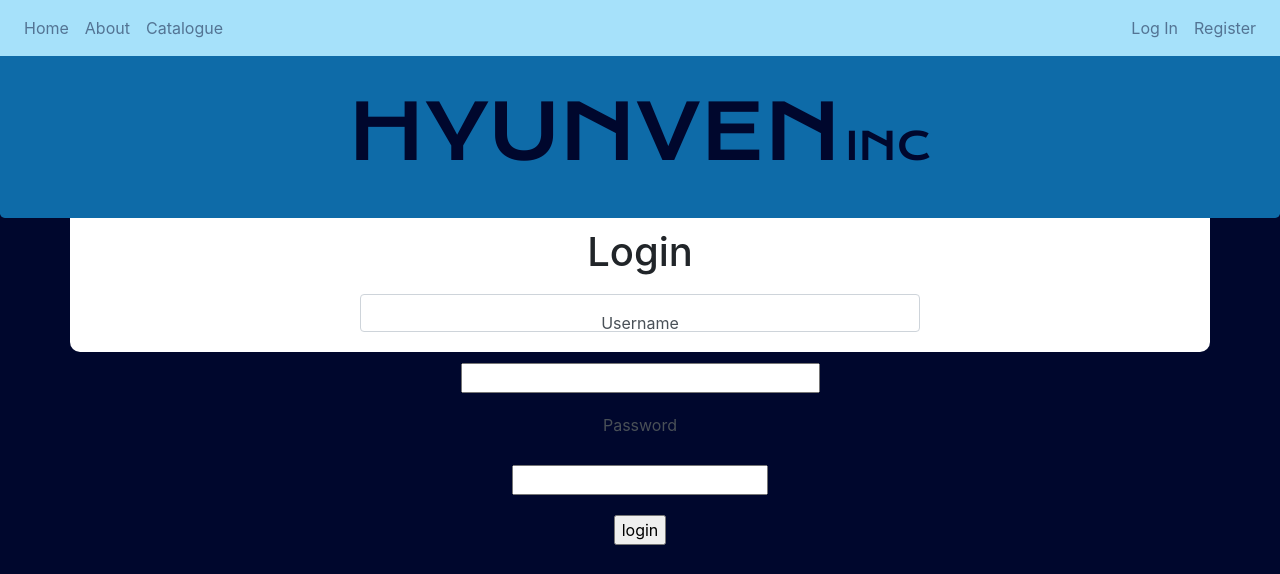
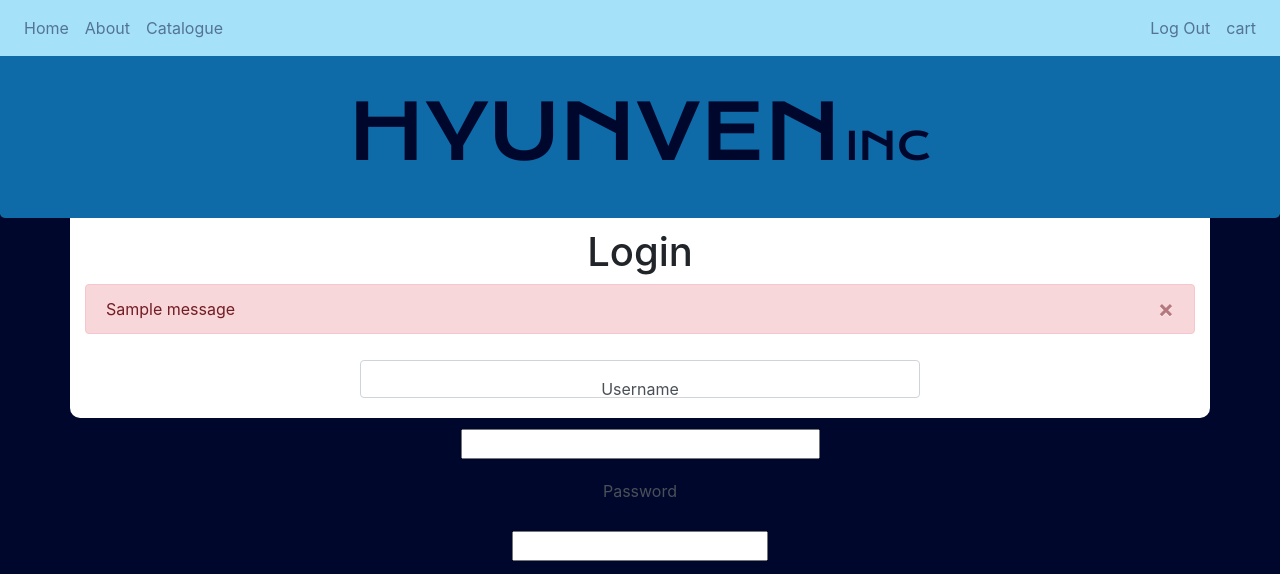
Before and after one commit to stevensadh95/hyunven, a Flask app: page /login in a window 1280 px wide. Shown: the top 574 px of the page. Run offline with Flask 2, Linux system fonts and the light colour scheme; one stand-in notice (Sample message) is shown; some libraries are stand-ins or nearby versions.

Commit message:
my changes

```diff
--- a/hyunven-v2/app.py
+++ b/hyunven-v2/app.py
@@ -1,4 +1,4 @@
-from flask import Flask,render_template,redirect,url_for,request
+from flask import Flask,render_template,redirect,url_for,request,flash
 from flask_sqlalchemy import SQLAlchemy
 import tempfile
 import os.path
@@ -120,6 +120,12 @@ def E30CYS():
 #End Functions
 #End Catalogue
 
+
+@app.route('/index_protected')
+# @login_required
+def index_protected():
+    return render_template("index_protected.html")
+
 @app.route('/register', methods=['GET','POST'])
 def register():
     form = SignupForm()
@@ -135,7 +141,7 @@ def register():
                 db.session.add(new_user)
                 db.session.commit()
                 login_user(new_user)
-                return "user added"
+                return redirect("/index_protected")
 
         else:
             return "form didn't validate"
@@ -154,11 +160,14 @@ def login():
             if user:
                 if user.password == form.password.data:
                     login_user(user)
-                    return "User logged in"
+                    return redirect(url_for('index_protected'))
                 else:
-                    return "Wrong password"
+                    flash("Incorrect Password")
+                    return redirect("/login")
             else:
-                return "No User with that username"
+                flash("No user found with that username")
+                return redirect("/login")
+
     else:
         return "form not validated"
 
@@ -168,10 +177,7 @@ if __name__ == '__main__':
     app.run(port=5000, host='localhost', debug=True)
 
 
-@app.route('/protected')
-@login_required
-def protected():
-    return "protected area"
+
 
 
 @app.route("/logout")
--- a/hyunven-v2/templates/login.html
+++ b/hyunven-v2/templates/login.html
@@ -8,6 +8,18 @@
     </div>
     <div id="insides" class="container content">
         <h1 class="text-center">Login</h1>
+
+        {% with messages = get_flashed_messages() %}
+  {% if messages %}
+    {% for message in messages %}
+      <div class="alert alert-danger alert-dismissible" role="alert">
+      <button type="button" class="close" data-dismiss="alert" aria-label="Close"><span aria-hidden="true">&times;</span></button>
+      <!-- <strong>Title</strong> --> {{ message }}
+      </div>
+    {% endfor %}
+  {% endif %}
+{% endwith %}
+
         <form method="POST" action="/login">
             {{ form.hidden_tag() }}
             <div class="row">
--- a/hyunven-v2/templates/menu.html
+++ b/hyunven-v2/templates/menu.html
@@ -36,21 +36,13 @@
                 </div>
                 <div class="pull-right">
                     <ul class="navbar-nav mr-auto mt-2 mt-lg-0">
-                        {% if not session.logged_in %}
+
                         <li class="nav-item">
-                            <a class="nav-link" href="{{ url_for('login') }}">Log In</a>
+                            <a class="nav-link" href="{{ url_for('index') }}">Log Out</a>
                         </li>
                         <li class="nav-item">
-                            <a class="nav-link" href="{{ url_for('register') }}">Register</a>
+                            <a class="nav-link" href="{{ url_for('register') }}">cart</a>
                         </li>
-                        {% else %}
-                        <li class="nav-item">
-                            <a class="nav-link" href="#">Cart</a>
-                        </li>
-                        <li class="nav-item">
-                                <a class="nav-link" href="#">Log Out</a>
-                        </li>
-                        {% endif %}
                     </ul>
                 </div>
         </nav>
```
Also changed, not shown: hyunven-v2/templates/index.html (+8 -4 lines).
